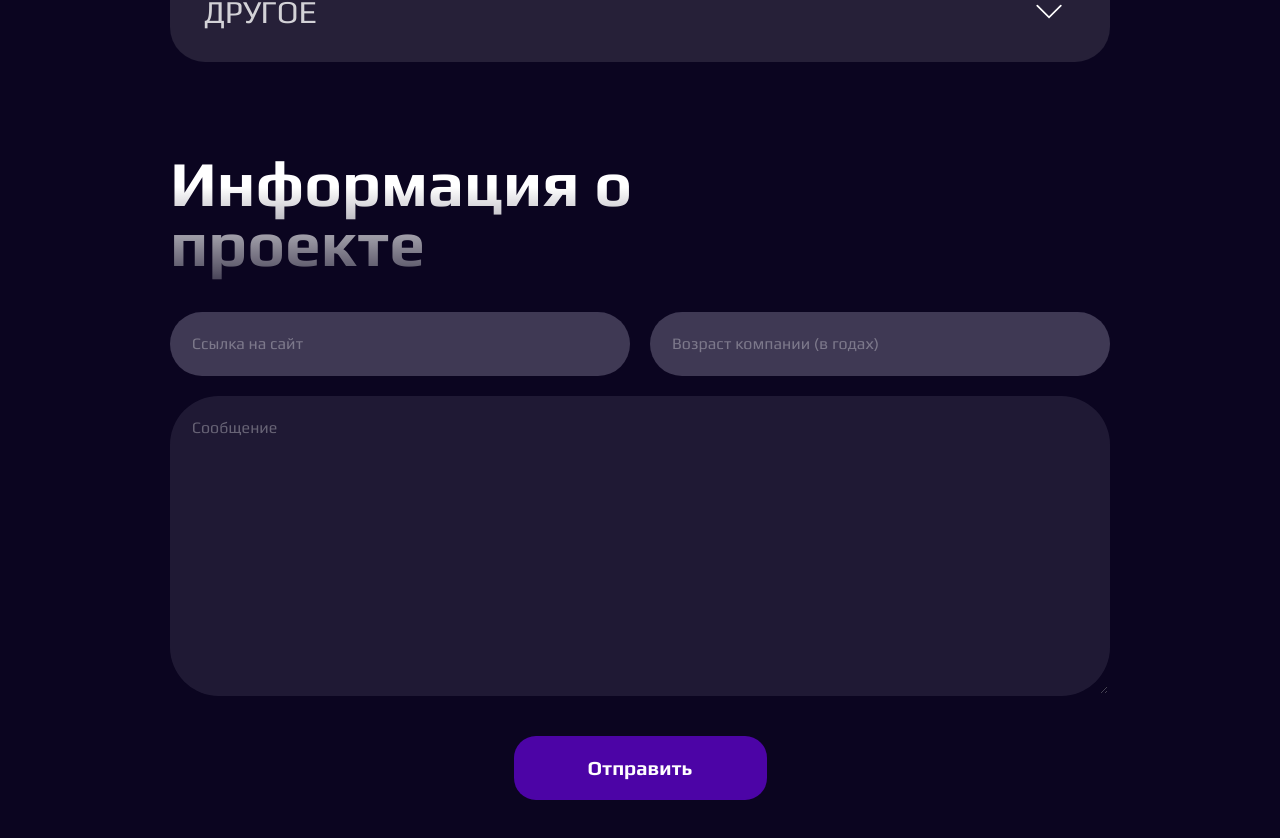
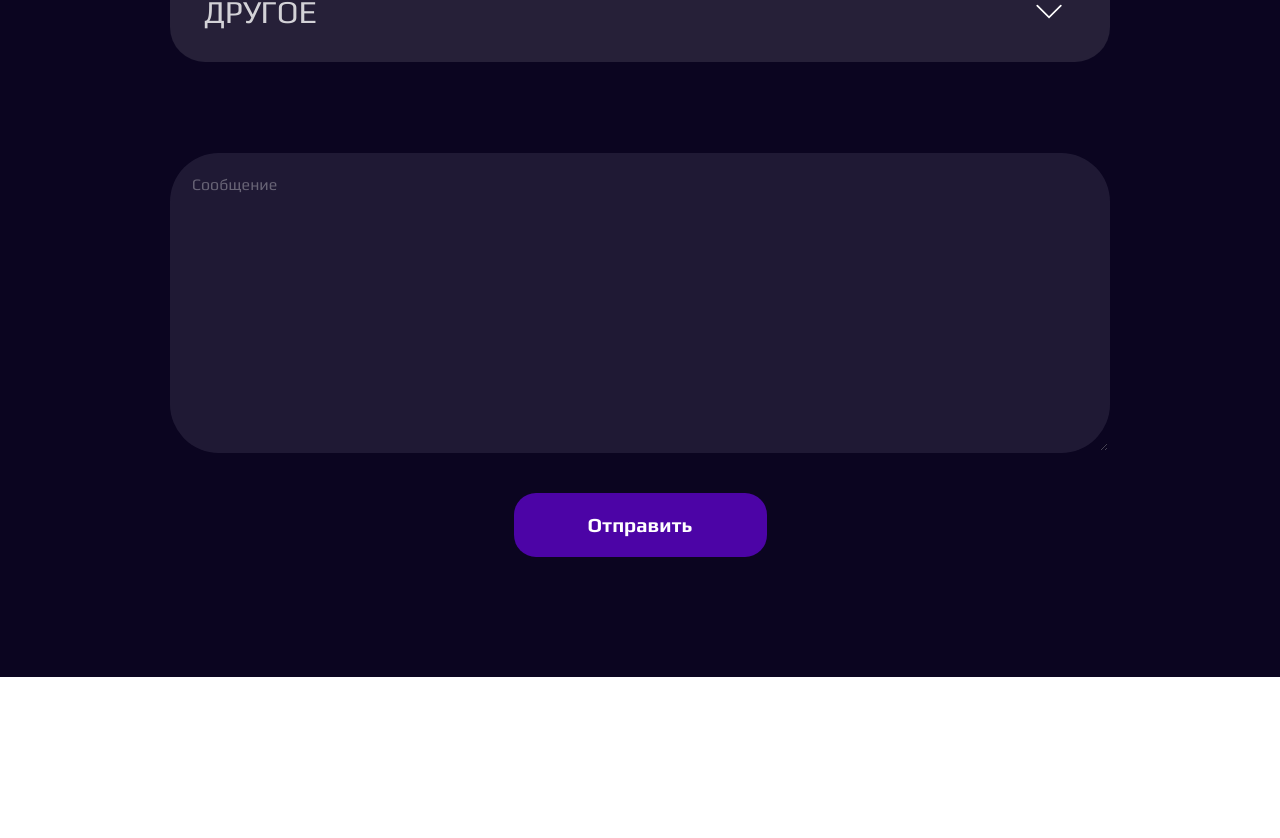
Before and after one commit to JulieBenchuk/web-studio, a Next.js app: page /questionnaire in a window 1280 px wide. Shown: the part 1343-2181 px from the top of the page. After the commit the page ends 2020 px from the top, so only its background shows below. Built offline with nearby package versions, Linux system fonts and the light colour scheme.

Commit message:
refactor: removed projectInfo block

```diff
--- a/src/components/05_Questionnaire/QuestionnaireForm.tsx
+++ b/src/components/05_Questionnaire/QuestionnaireForm.tsx
@@ -50,8 +50,6 @@ const QuestionnaireForm = () => {
             phone: '',
             email: '',
             companyOrProject: '',
-            site: '',
-            ageOfCompany: '',
             message: '',
             interest: interest
         },
@@ -60,7 +58,7 @@ const QuestionnaireForm = () => {
 
             axios.post(URI_API, {
                 chat_id: CHAT_ID, parse_mode: "html", text: `<b>Заявка с сайта!</b> \n
- <b>Имя: ${values.name}, \nтелефон: ${values.phone}, \nemail: ${values.email}, \nкомпания или проект: ${values.companyOrProject ? values.companyOrProject : "нет данных"}, \nсайт: ${values.site ? values.site : "нет данных"}, \nвозраст компании (в годах): ${values.ageOfCompany ? values.ageOfCompany : "нет данных"}, \nсообщение: ${values.message ? values.message : "не введено дополнительной информации"}.\n</b>
+ <b>Имя: ${values.name}, \nтелефон: ${values.phone}, \nemail: ${values.email}, \nкомпания или проект: ${values.companyOrProject ? values.companyOrProject : "нет данных"}, \nсообщение: ${values.message ? values.message : "не введено дополнительной информации"}.\n</b>
  <b>Интересует: ${values.interest.length > 0 ? values.interest.filter(i => i.checked).map(i => i.title) : "не выбрано"} </b>`
             })
                 .then(() => {
@@ -162,27 +160,7 @@ const QuestionnaireForm = () => {
                         name="projectInfo"
                     >
                         <div className={style.projectInfo}>
-                            <SmallTitle className={style.titles}>Информация о проекте</SmallTitle>
                             <div className={style.projectInputForm}>
-                                <div className={style.row1}>
-                                    <div className={style.formSite}>
-                                        <label className={style.label}>Веб-сайт</label>
-                                        <input type="text" placeholder={"www.ivanovka.com"} name="site"
-                                               onChange={formik.handleChange}
-                                               value={formik.values.site} disabled={isLoading}/>
-                                        {!formik.values.site &&
-                                            <span className={style.fakePlaceholder}>Ссылка на сайт</span>}
-                                    </div>
-                                    <div className={style.formAge}>
-                                        <label className={style.label}>Возраст компании (в годах)</label>
-                                        <input type="text" placeholder={"21 год"} name="ageOfCompany"
-                                               onChange={formik.handleChange}
-                                               value={formik.values.ageOfCompany} disabled={isLoading}/>
-                                        {!formik.values.name &&
-                                            <span className={style.fakePlaceholder}>Возраст компании (в годах)</span>}
-                                    </div>
-                                </div>
-
                                 <div className={style.row2}>
                                     <div className={style.formMessage}>
                                         <label className={style.label}>Сообщение</label>
@@ -200,7 +178,6 @@ const QuestionnaireForm = () => {
                                 </div>
 
                             </div>
-
                         </div>
                     </ScrollElement>
 
--- a/src/styles/components/questionnaireForm.module.scss
+++ b/src/styles/components/questionnaireForm.module.scss
@@ -210,51 +210,10 @@
           align-items: flex-start;
         }
 
-        .formSite, .formAge, .formMessage {
+        .formMessage {
           position: relative;
         }
 
-        .row1 {
-          width: 854px;
-          display: flex;
-          justify-content: space-between;
-          @media(max-width: 1439px) {
-            width: 100%;
-            justify-content: flex-start;
-            column-gap: 20px;
-          }
-          @media(max-width: 965px) {
-            flex-direction: column;
-            row-gap: 20px;
-          }
-
-
-          .formSite {
-            display: flex;
-            flex-direction: column;
-            gap: 20px;
-            @media(max-width: 1439px) {
-              width: 100%;
-            }
-          }
-        }
-
-        .formAge {
-          display: flex;
-          flex-direction: column;
-          gap: 20px;
-          @media(max-width: 1439px) {
-            width: 100%;
-          }
-
-          input[type=text], input[type=tel], input[type=email] {
-            width: 172px;
-            align-self: flex-end;
-            @media(max-width: 1439px) {
-              width: 100%;
-            }
-          }
-        }
       }
 
       .row2 {
```
